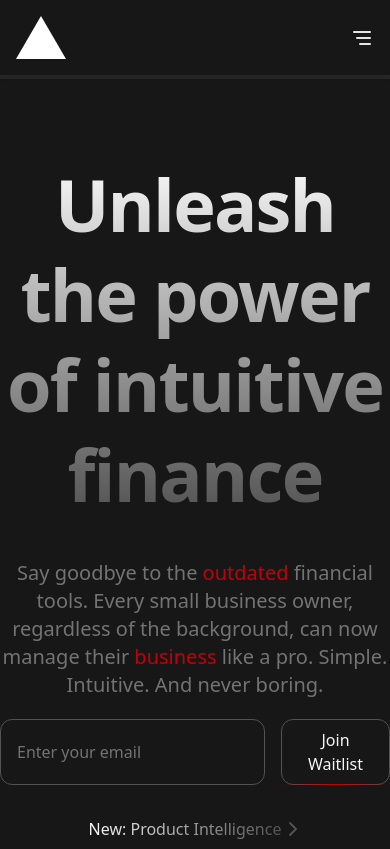
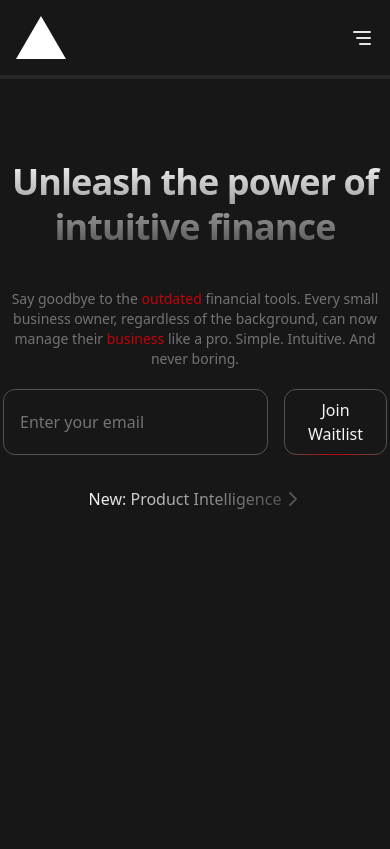
Before and after one commit to karanyadavv/tailwind-and-animation, a Next.js app: page / in a window 390 px wide. Built offline with nearby package versions, Linux system fonts and the light colour scheme.

Commit message:
made herosection responsive

```diff
--- a/components/HeroSection.tsx
+++ b/components/HeroSection.tsx
@@ -3,17 +3,17 @@ import React from "react";
 const HeroSection = () => {
   return (
     <div className="my-20 flex w-full flex-col items-center justify-center">
-      <h1 className="max-w-2xl bg-gradient-to-b from-neutral-50 to-neutral-600 bg-clip-text text-center text-7xl leading-tight font-bold tracking-tight text-transparent">
+      <h1 className="max-w-2xl bg-gradient-to-b from-neutral-50 to-neutral-600 bg-clip-text text-center text-4xl leading-tight font-bold tracking-tight text-transparent md:text-7xl">
         Unleash the power of intuitive finance
       </h1>
-      <p className="mx-auto mt-10 max-w-3xl text-center text-xl text-neutral-500">
+      <p className="mx-auto mt-10 max-w-3xl text-center text-sm text-neutral-500 md:text-xl">
         Say goodbye to the <span className="text-primary"> outdated</span>{" "}
         financial tools. Every small business owner, regardless of the
         background, can now manage their{" "}
         <span className="text-primary"> business</span> like a pro. Simple.
         Intuitive. And never boring.
       </p>
-      <div className="mt-5 flex w-full max-w-lg">
+      <div className="mt-5 flex w-full max-w-sm md:max-w-lg">
         <input
           type="text"
           className="focus:ring-primary mr-4 flex-1 rounded-xl border border-neutral-600 px-4 text-white transition duration-200 placeholder:text-neutral-500 focus:ring-1 focus:outline-none"
@@ -25,7 +25,7 @@ const HeroSection = () => {
         </button>
       </div>
       <div className="group mt-6 flex items-center justify-center gap-1.5">
-        <button className="inline-flex cursor-pointer rounded-xl px-4 py-2 transition-all duration-200 hover:bg-neutral-800">
+        <button className="inline-flex cursor-pointer rounded-xl px-4 py-2 transition-all duration-200 hover:bg-neutral-800 active:scale-97">
           <span className="bg-gradient-to-r from-neutral-50 to-neutral-600 bg-clip-text font-medium text-transparent">
             New: Product Intelligence
           </span>
```
